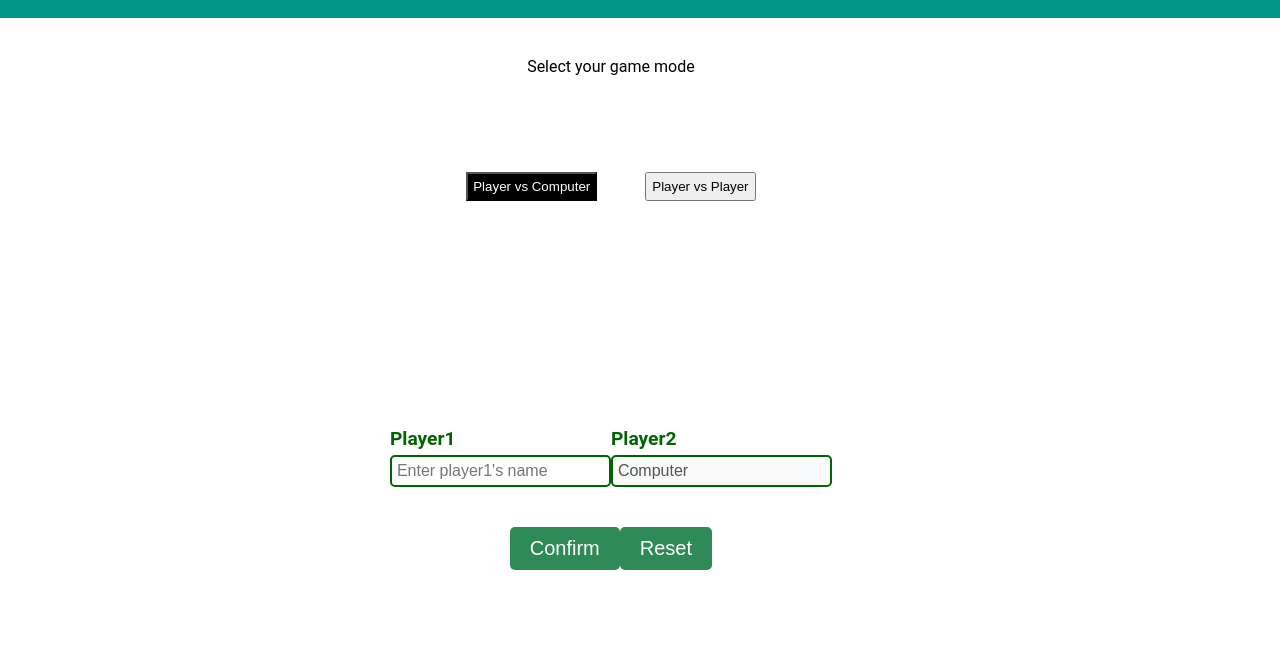
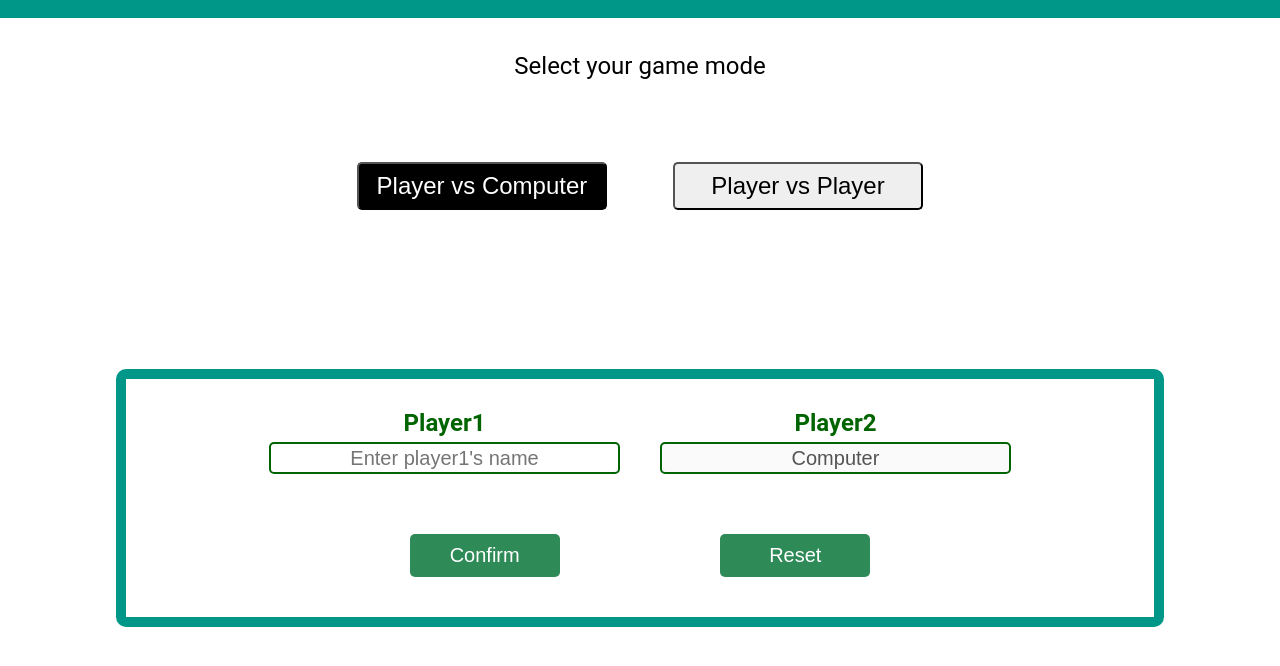
Before and after one commit to rightbear/odin-battleship, a website built with webpack: page src/template.html in a window 1280 px wide. Both pictures are taken after a click on the button "Player vs Computer". Shown: the part 62-728 px from the top of the page. Built offline with nearby package versions, Linux system fonts and the light colour scheme.

Commit message:
style: add CSS layout for the page of selecting game mode and inputing player's name

```diff
--- a/src/function/DOMControl.js
+++ b/src/function/DOMControl.js
@@ -32,9 +32,9 @@ function addContent(){
 }
 
 function removeAllChildren(element) {
-  while (element.firstChild) {
-      element.removeChild(element.firstChild);
-  }
+    while (element.firstChild) {
+        element.removeChild(element.firstChild);
+    }
 }
 
 /***********Input page***********/
@@ -64,7 +64,7 @@ function addModeSelectionRegion () {
     modeBtnGroup.append(modeBtnMode_0, modeBtnMode_1)
 
     const modePlayerInput = document.createElement('div');
-    modePlayerInput.classList.add('modePlayerInput')
+    modePlayerInput.classList.add('modePlayerInput');
 
     contentRegion.append(modeTitle, modeBtnGroup, modePlayerInput);
 }
@@ -99,10 +99,10 @@ export function addModePlayerRegion() {
     player1Input.setAttribute('name', 'player1');
     player1Input.required = true;
     player1Input.minLength = 1;
-    player1Input.maxLength = 15;
+    player1Input.maxLength = 25;
     player1Input.setAttribute(
         "pattern",
-        "^[A-Za-z0-9]{1,15}$",
+        "^[A-Za-z0-9]{1,25}$",
     );
     player1Input.placeholder = "Enter player1's name";
     const player1Message = document.createElement("span");
@@ -120,10 +120,10 @@ export function addModePlayerRegion() {
     player2Input.setAttribute('name', 'player2');
     player2Input.required = true;
     player2Input.minLength = 1;
-    player2Input.maxLength = 15;
+    player2Input.maxLength = 25;
     player2Input.setAttribute(
         "pattern",
-        "^[A-Za-z0-9]{1,15}$",
+        "^[A-Za-z0-9]{1,25}$",
     );
     if(currentMode === 'pvc'){
         player2Input.value = 'Computer';
--- a/src/function/eventHandler.js
+++ b/src/function/eventHandler.js
@@ -6,6 +6,8 @@ import * as localStorageModule from "./localStorage"
 
 export function addModeListener()  {
   const modeBtnGroup = document.querySelector('.modeBtnGroup');
+  const modePlayerInput = document.querySelector('.modePlayerInput');
+
   modeBtnGroup.addEventListener('click', function selectMode(event) {
     if(event.target.tagName.toLowerCase() === 'button') {
       switchBtnState(event.target);
@@ -14,7 +16,8 @@ export function addModeListener()  {
       };
       localStorageModule.saveModeInfo(modeData);
       console.log('Saved mode info:', modeData);
-      //modeBtnGroup.removeEventListener('click', selectMode);
+      modePlayerInput.style.borderColor = "#009688";
+
       DOMControlModule.addModePlayerRegion();
       addValidationFormEvent();
     }
--- a/src/function/playerFormLogic.js
+++ b/src/function/playerFormLogic.js
@@ -22,13 +22,11 @@ function showError(fieldElement, fieldMessage) {
     } else if (fieldElement.validity.patternMismatch) {
     // If the value doesn't match the pattern
         fieldMessage.textContent = messageData[`${fieldElement.name}`]["pattern"];
+    } else if (!compareName(fieldElement)) {
+    // If the the player name is duplicate
+        fieldMessage.textContent = messageData[`${fieldElement.name}`]["duplicate"];
     } else {
         fieldMessage.textContent = "Unknown reason to fail";
-    }
-
-    if (!compareName(fieldElement)) {
-    // If the the player name is duplicate
-        fieldMessage.textContent = messageData[`${fieldElement.name}`]["duplicate"];
     }
 
     // Removes the `Valid` class and add the `Invalid` class in the fieldElement
--- a/src/item/invaldMessage.json
+++ b/src/item/invaldMessage.json
@@ -1,7 +1,7 @@
 {
   "player1": {
     "correct": "The name format is OK.",
-    "required": "Please set up a name between 1 and 15 characters.",
+    "required": "Please set up a name with 1 to 25 characters.",
     "pattern": "Only include numbers and uppercase & lowercase letters",
     "length": "Please enter within 1 to 15 characters.",
     "duplicate": "Player1's name cannot be same as player2's name."
@@ -9,7 +9,7 @@
 
   "player2": {
     "correct": "The name format is OK.",
-    "required": "Please set up a name between 1 and 15 characters.",
+    "required": "Please set up a name with 1 to 25 characters.",
     "pattern": "Only include numbers and uppercase & lowercase letters",
     "length": "Please enter within 1 to 15 characters.",
     "duplicate": "Player2's name cannot be same as player1's name."
--- a/src/styles.css
+++ b/src/styles.css
@@ -63,7 +63,7 @@ body {
 /******Input page********/
 
 .modeTitle {
-  grid-column: 3 / -4;
+  grid-column: 6 / -6;
   grid-row: 1 / 3;
 
   display: flex;
@@ -71,22 +71,32 @@ body {
 
   justify-content: center;
   align-items: center;
+  font-size: 1.5rem;
 }
 
 .modeBtnGroup {
-  grid-column: 3 / -4;
+  grid-column: 6 / -6;
   grid-row: 3 / 6;
 
   display: flex;
   flex-direction: row;
 
-  justify-content: center;
+  justify-content: space-evenly;
   align-items: center;
-  gap: 3rem;
 }
 
 .modeBtn {
-  padding: 5px;
+  width: 250px;
+
+  padding: 8px;
+  font-size: 1.5rem;
+  border-radius: 5px;
+  cursor: pointer;
+}
+
+.modeBtn:hover {
+  background-color: #e7e7e7;
+  box-shadow: inset 0 0 0 2px var(--field-input);
 }
 
 .modeBtn.clicked {
@@ -95,7 +105,7 @@ body {
 }
 
 .modePlayerInput {
-  grid-column: 3 / -4;
+  grid-column: 3 / -3;
   grid-row: 6 / -1;
 
   display: flex;
@@ -103,6 +113,11 @@ body {
 
   justify-content: center;
   align-items: center;
+
+  border-radius: 10px;
+  border-width: 10px;
+  border-color: transparent;
+  border-style: solid;
 }
 
 /*******************/
@@ -110,22 +125,30 @@ body {
 .playerNameRegion {
   display: flex;
   flex-direction: row;
+
+  justify-content: space-evenly;
+  align-items: center;
 }
 
 .playerName {
   display: flex;
   flex-direction: column;
+
+  width: 50%;
+  justify-content: center;
+  align-items: center;
 }
 
 .playerButtomRegion {
   display: flex;
   flex-direction: row;
 
-  justify-content: center;
+  justify-content: space-evenly;
   align-items: center;
 }
 
 .playerButtomRegion button {
+  width: 150px;
   background-color: var(--button-background);
   border: none;
   border-radius: 5px;
@@ -142,21 +165,36 @@ body {
   background-color: var(--button-hover);
 }
 
+form {
+  display: flex;
+  flex-direction: column;
+
+  width: 80%;
+  border-radius: 10px;
+  background-color: var(--form-background);
+
+  padding: 10px 20px 20px 20px;
+  border: 5px solid var(--form-border);
+  margin: 20px;
+  gap: 30px;
+}
+
 form label {
   color: var(--field-label);
   font-weight: bold;
-  font-size: 1.2rem;
+  font-size: 1.5rem;
   margin-bottom: 5px;
 }
 
-form input,
-form select {
+form input {
   height: 2rem;
+  width: 90%;
 
-  padding: 0px 5px;
+  padding: 5px 5px;
   border: 2px solid var(--field-input);
   border-radius: 5px;
-  font-size: 1rem;
+  font-size: 20px;
+  text-align: center;
 }
 
 form input.validField {
@@ -176,10 +214,12 @@ form input:disabled {
 }
 
 form span {
-  height: 2.5rem;
+  height: 30px;
+  width: 100%;
 
   padding: 5px 5px 0px 5px;
-  font-size: 15px;
+  font-size: 18px;
+  text-align: center;
 }
 
 form span.validMsg {
```
